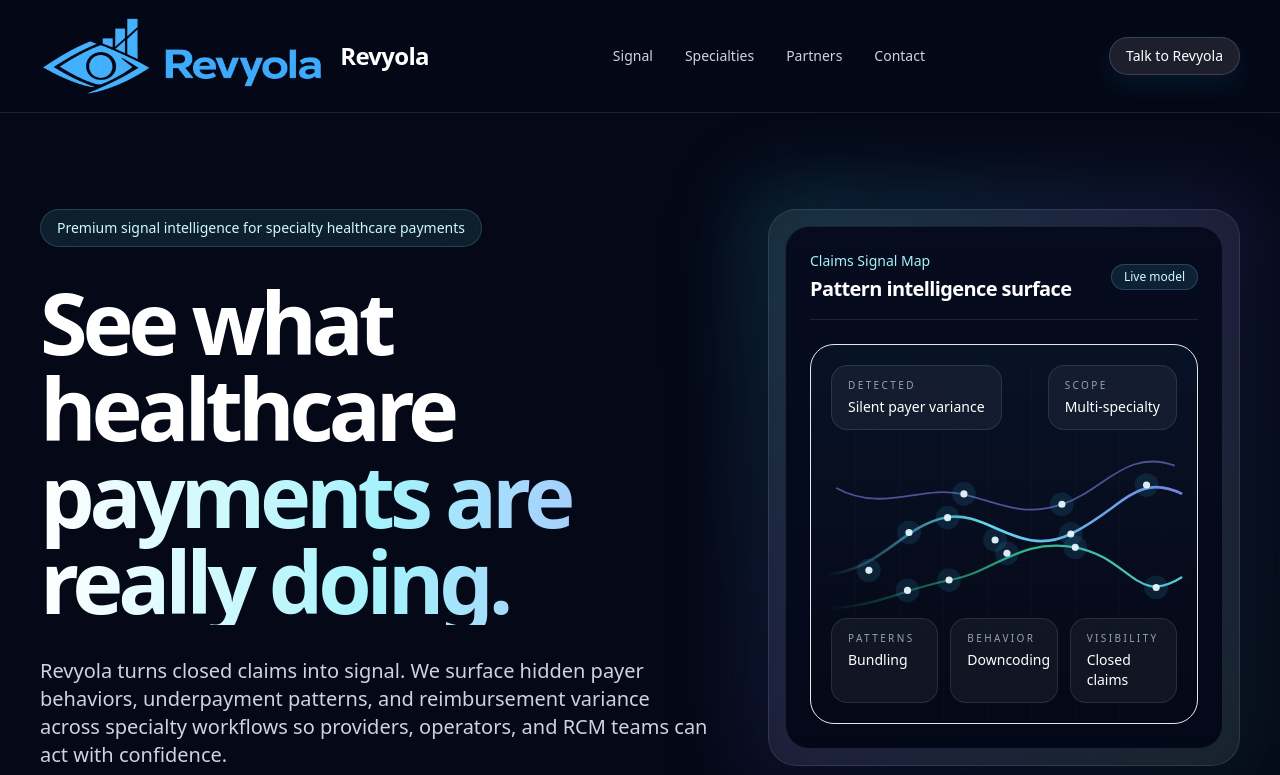
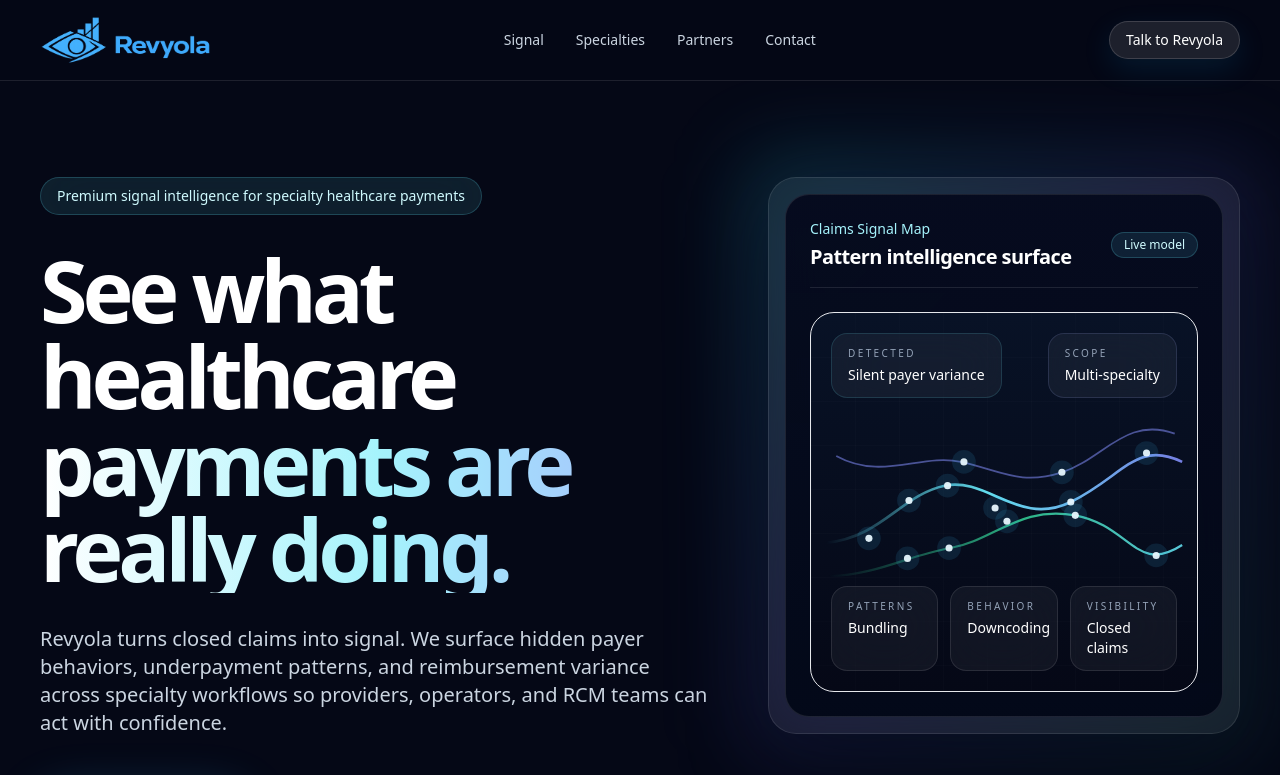
Before and after one commit to admin-dreamframestudio/revyola-site, a Next.js app: page / in a window 1280 px wide. Shown: the top 775 px of the page. Built offline with nearby package versions, Linux system fonts and the light colour scheme.

Commit message:
Update RevyolaLandingPage.jsx
h-12

```diff
--- a/RevyolaLandingPage.jsx
+++ b/RevyolaLandingPage.jsx
@@ -108,12 +108,9 @@
         <img
           src="/Revyola_Logo.png"
           alt="Revyola"
-          className="h-20 w-auto object-contain"
+          className="h-12 w-auto object-contain"
         />
       </div>
-      <span className="text-2xl font-semibold tracking-[-0.03em] text-white">
-        Revyola
-      </span>
     </a>
   );
 }
```
